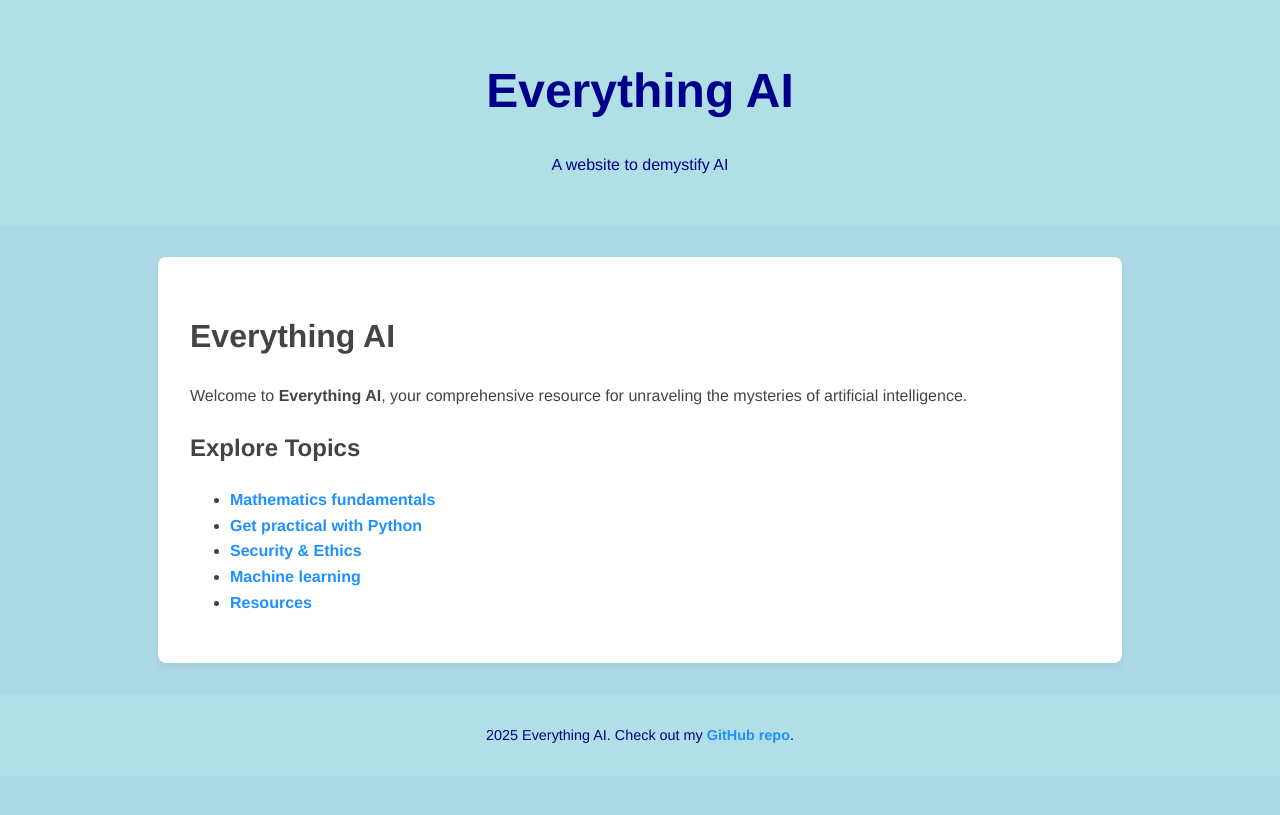
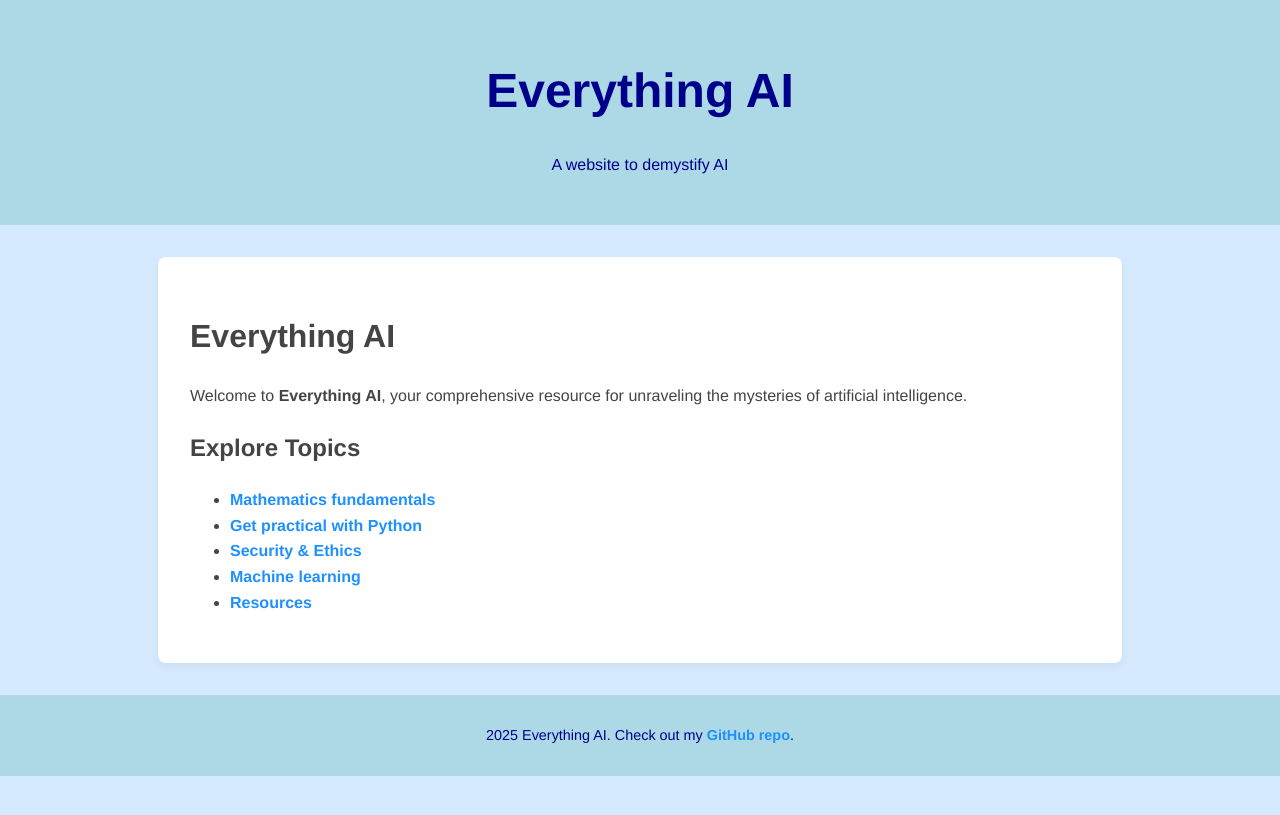
Before and after one commit to ai-paradox/ai-paradox.github.io, a Jekyll site: the page built from index.md, in a window 1280 px wide. Shown: the top 815 px of the page. Built offline with Jekyll 4.4.1, drawn with Linux system fonts in a browser that asks for light colours.

Commit message:
Update styles.css

```diff
--- a/assets/css/styles.css
+++ b/assets/css/styles.css
@@ -3,14 +3,14 @@
     line-height: 1.6;
     margin: 0;
     padding: 0;
-    background-color: #add8e6;
+    background-color: #d6eaff;
     color: #444;
 }
 
 header, footer {
     text-align: center;
     padding: 2em 1em;
-    background-color: #b0e0e6;
+    background-color: #add8e6;
     color: #00008b;
 }
 
```
